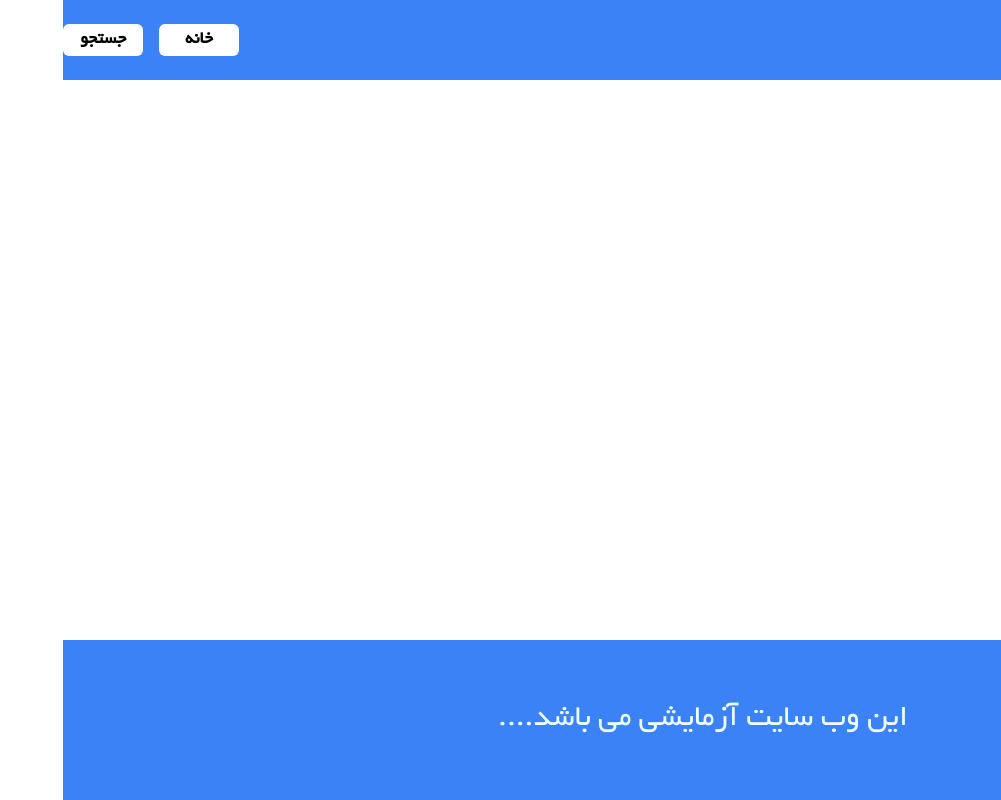
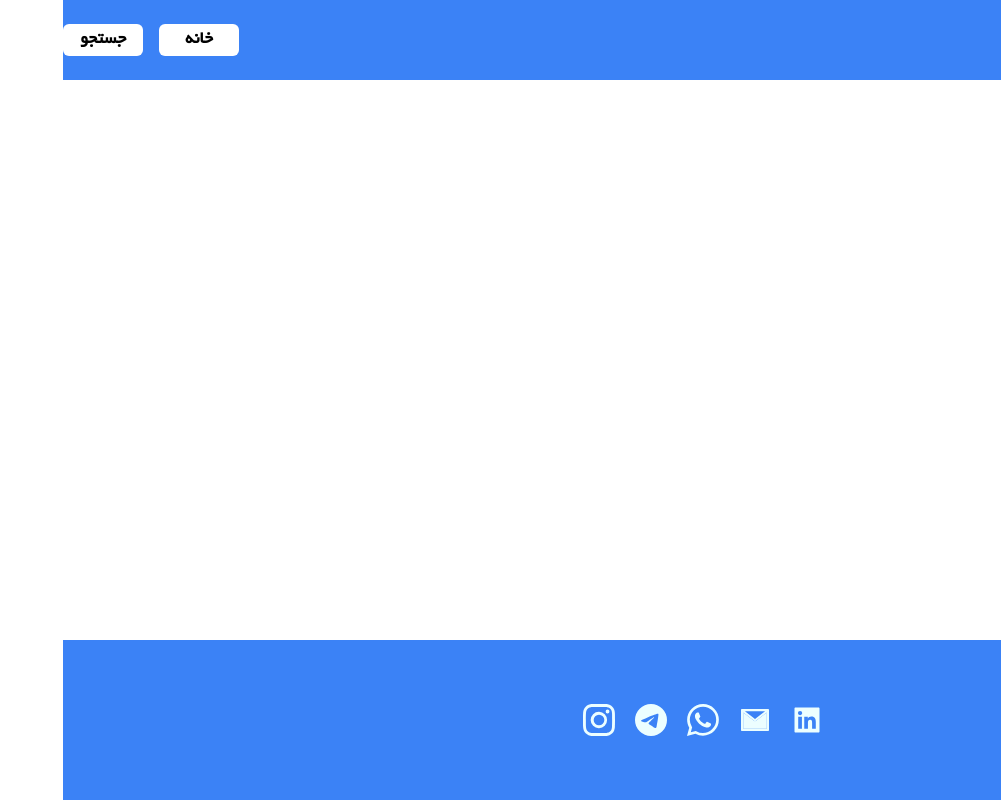
Before and after one commit to ghiyaee/tamashaKaneh-movies, a Next.js app: page /movies in a window 1280 px wide. Shown: the whole page, without its empty margins (279-1280 px from the left). Built offline with nearby package versions, Linux system fonts and the light colour scheme.

Commit message:
icone footer scoial

```diff
--- a/components/footer/index.jsx
+++ b/components/footer/index.jsx
@@ -1,9 +1,20 @@
+import { BsTelegram } from 'react-icons/bs';
+import { BsWhatsapp } from 'react-icons/bs';
+import { BsInstagram } from 'react-icons/bs';
+import { AiFillLinkedin } from 'react-icons/ai';
+import { AiTwotoneMail } from 'react-icons/ai';
 const Footer = () => {
-    return (
-      <footer className="h-[20vh] wx-[100vw] bg-blue-500 flex justify-center items-center text-cyan-50 p-2 lg:text-[2rem]">
-        این وب سایت آزمایشی می باشد....
-      </footer>
-    );
-}
+  return (
+    <footer className="h-[20vh] wx-[100vw] bg-blue-500 flex justify-center items-center text-cyan-50 p-2 lg:text-[2rem]">
+      <div className="flex gap-5">
+        <AiFillLinkedin />
+        <AiTwotoneMail />
+        <BsWhatsapp />
+        <BsTelegram />
+        <BsInstagram />
+      </div>
+    </footer>
+  );
+};
 
 export default Footer;
```
